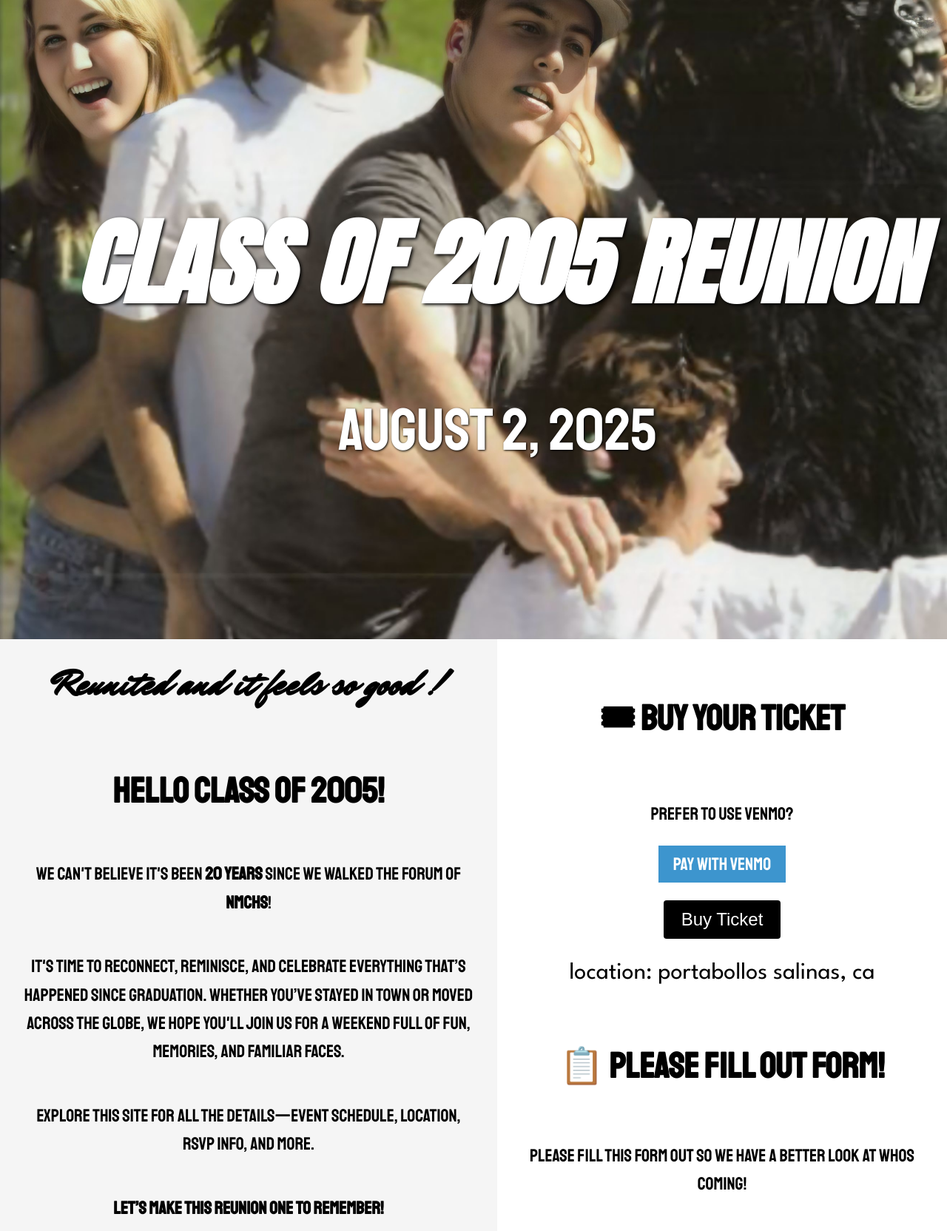
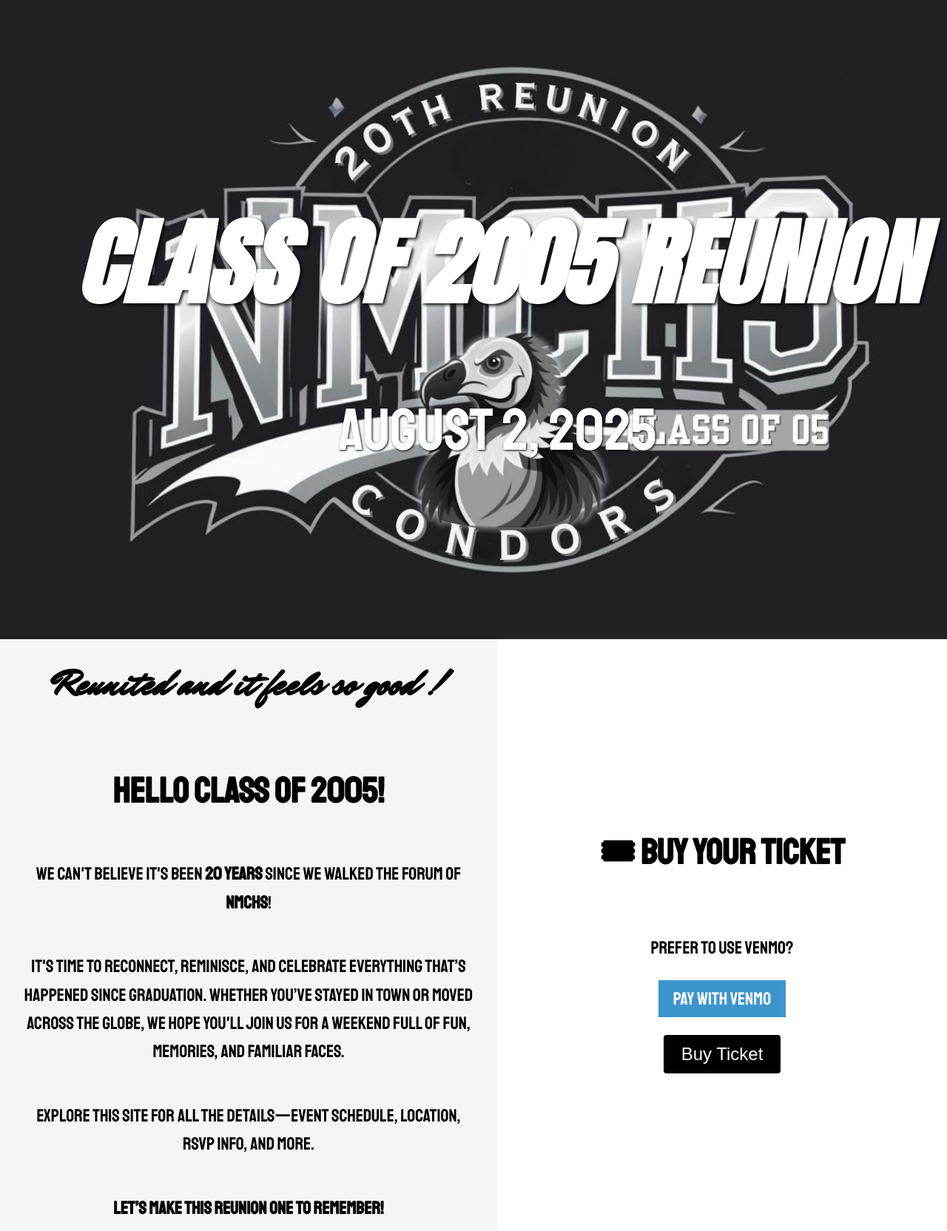
Before and after one commit to Sammmmmuel/reunion_website, a website: page views/index.html in a window 1280 px wide. Shown: the top 1664 px of the page at 74% size. Drawn offline with Linux system fonts and the light colour scheme.

Commit message:
made some changes to home and stripe

```diff
--- a/public/style.css
+++ b/public/style.css
@@ -14,7 +14,7 @@ body, html {
 
   /* === Hero Section === */
   .hero {
-    background-image: url('/images/reunion.jpeg');
+    background-image: url('/images/20th.png');
     background-size: cover;
     background-position: center;
     height: 100vh;
--- a/views/index.html
+++ b/views/index.html
@@ -58,13 +58,13 @@
 
         </div>
       </div>
-      <a style="font-size: 2em; font-family: League spartan;">location: portabollos salinas, ca</a>
-      <div class="right-bottom">
+      <!-- <a style="font-size: 2em; font-family: League spartan;">location: portabollos salinas, ca</a> -->
+      <!-- <div class="right-bottom">
         <div class="content">
           <h3>📋 Please Fill out Form!</h3>
           <p>Please Fill this form out so we have a better look at whos coming!</p>
           <a href="https://example.com/survey" target="_blank" class="survey-link">Form</a>
-        </div>
+        </div> -->
       </div>
     </div>
   </section>
```
Also changed, not shown: public/images/20th.png (added).
